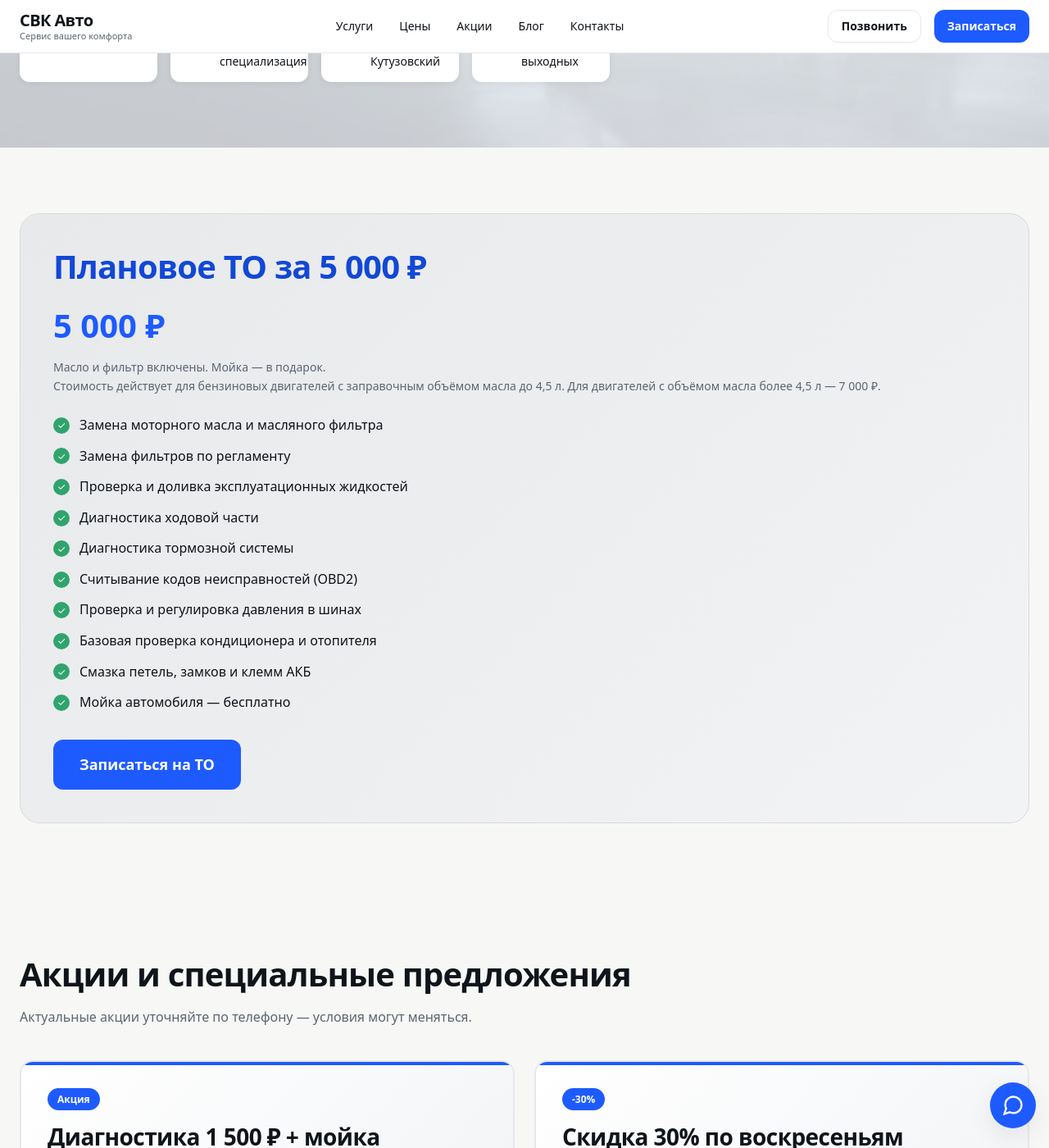
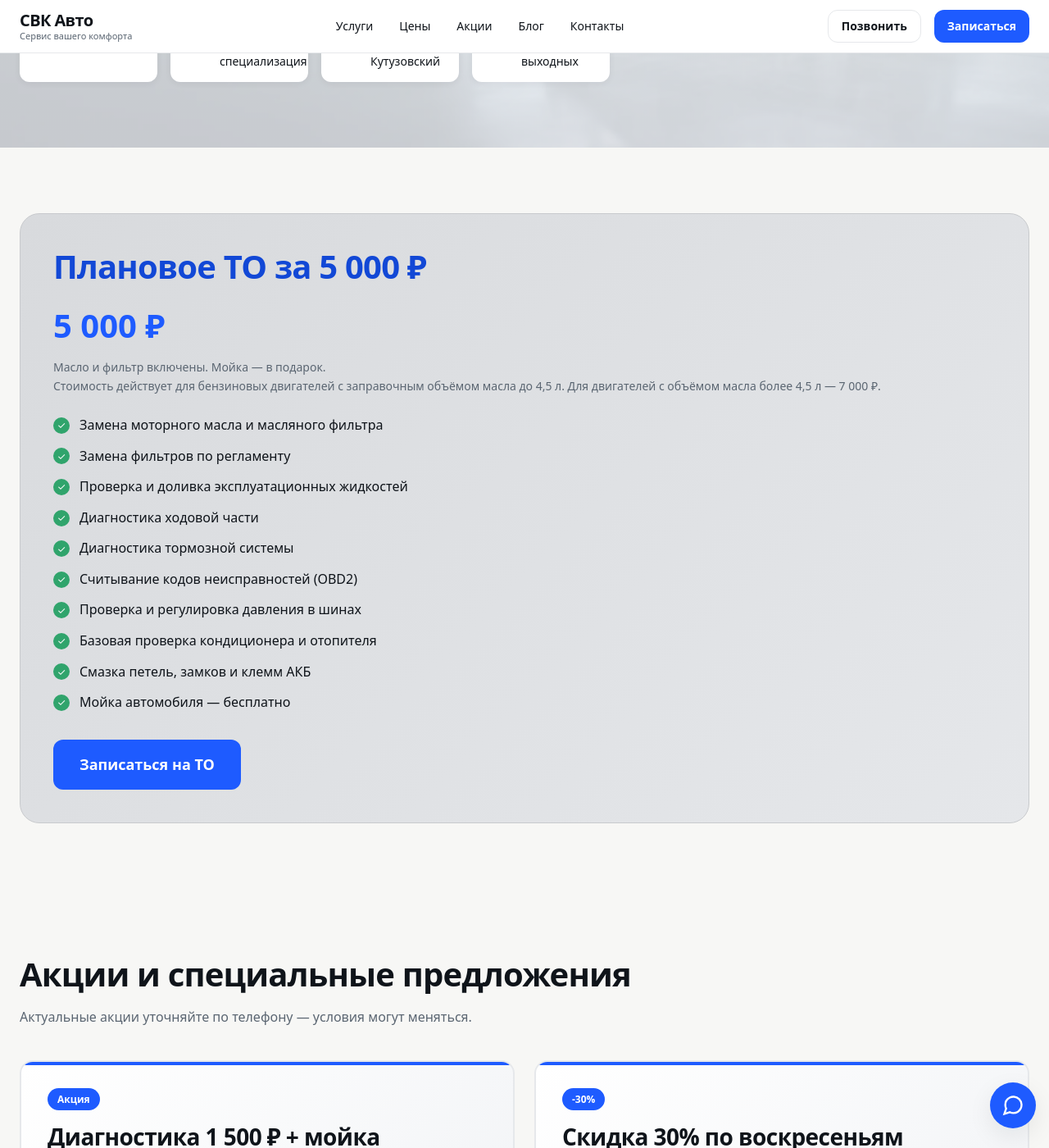
Before and after one commit to ruport998-sudo/SVK-avto, a Jekyll site: the page built from index.html, in a window 1280 px wide and 1400 px high, scrolled down 522 px. Shown: the whole window at 82% size. Built offline with Jekyll 4.4.1, drawn with Linux system fonts in a browser that asks for light colours; some web fonts are replaced.

Commit message:
Сделан фон блока ТО темнее

```diff
--- a/assets/css/main.css
+++ b/assets/css/main.css
@@ -520,10 +520,10 @@ section {
    TO-5000 BLOCK
    ============================================ */
 .to-block {
-  background: linear-gradient(135deg, #E8E9EB 0%, #F2F3F5 100%);
+  background: linear-gradient(135deg, #D8DADD 0%, #E5E7EA 100%);
   border-radius: var(--r-xl);
   padding: calc(var(--gap) * 5);
-  border: 1px solid #D8DADD;
+  border: 1px solid #C8CACD;
 }
 
 .to-block h2 {
```
